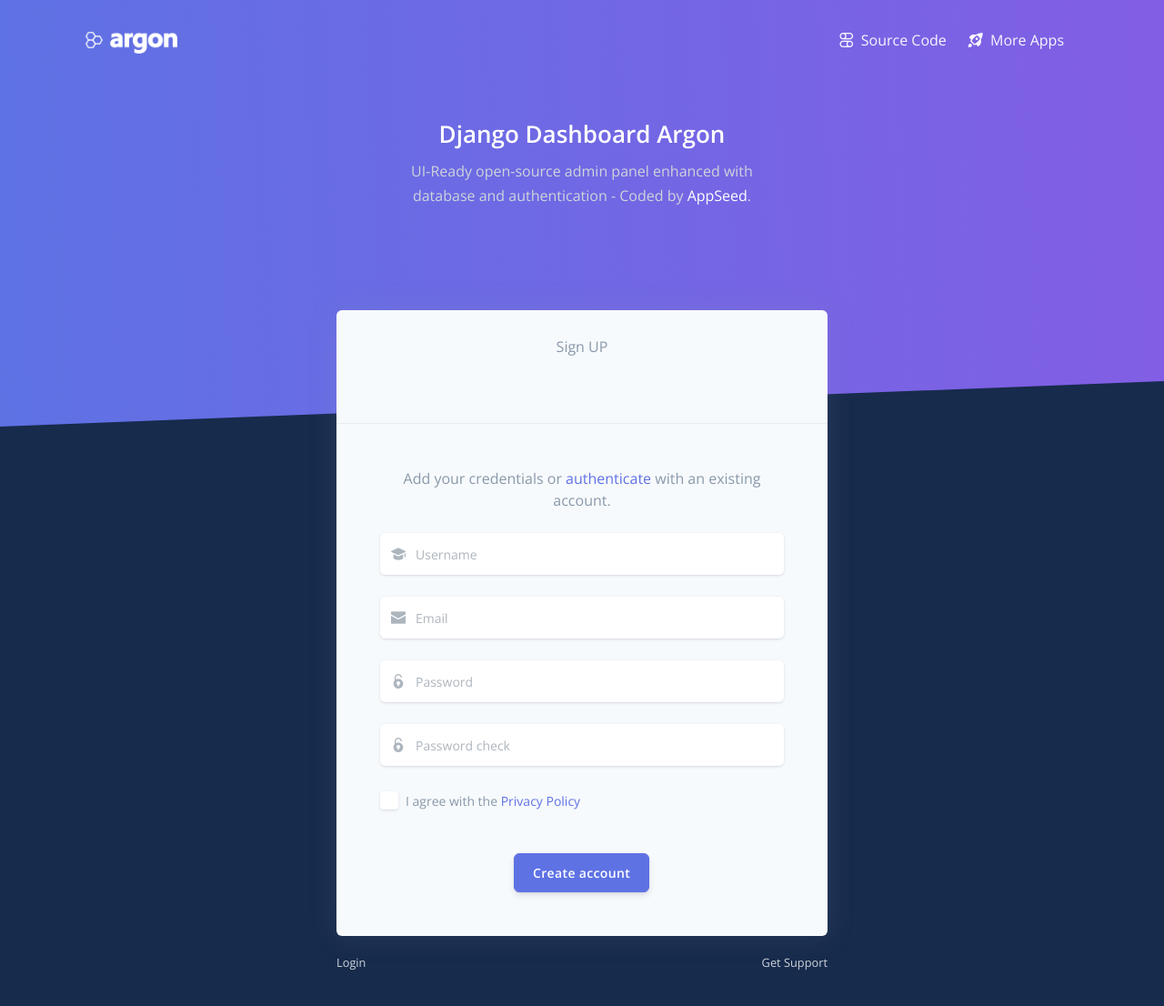
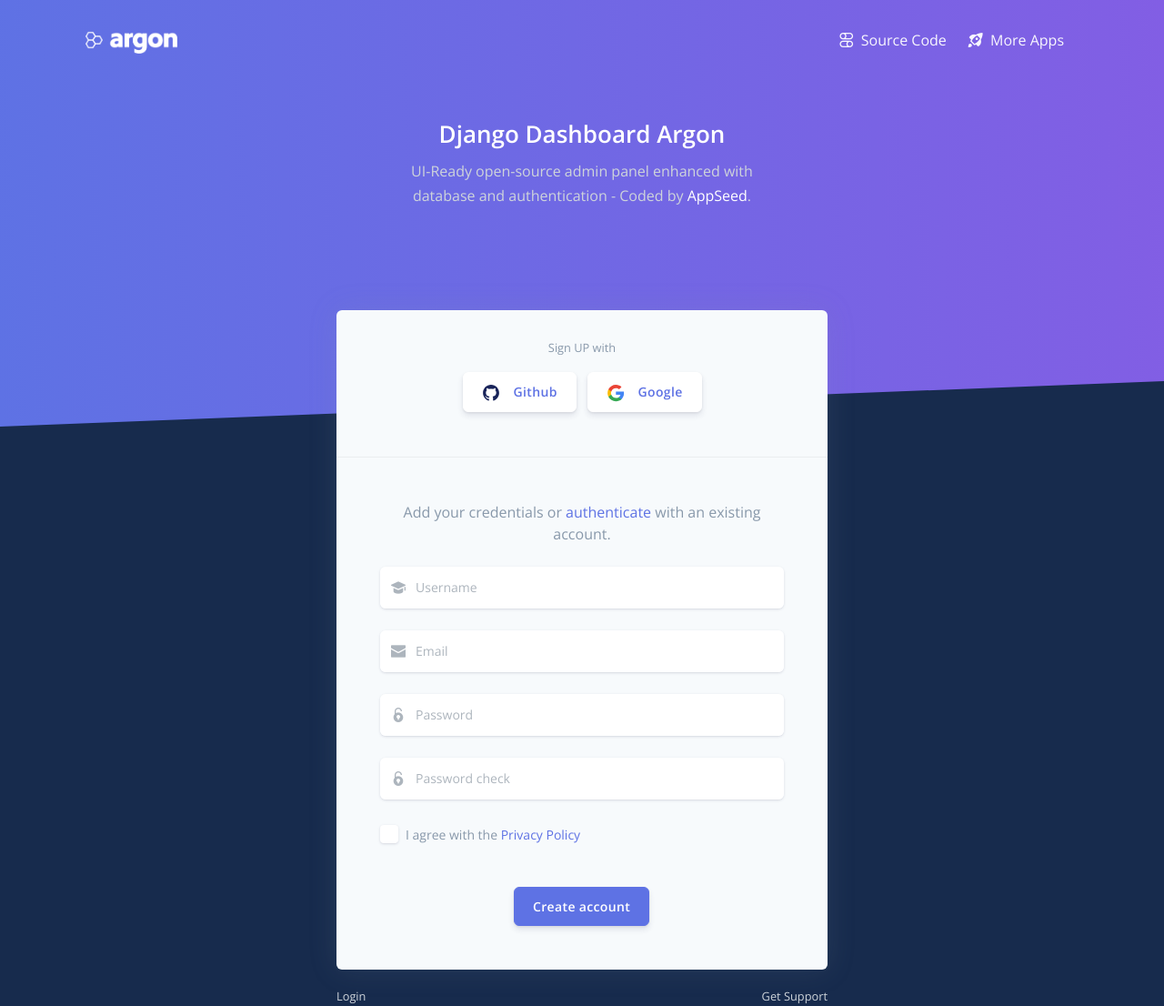
Before and after one commit to app-generator/sample-django-all-auth-graphql, a Django app: page /register/ in a window 1280 px wide. Shown: the top 1106 px of the page at 91% size. Run offline with Django 3.2, Linux system fonts and the light colour scheme; some libraries are stand-ins or nearby versions.

Commit message:
social login added

```diff
--- a/core/templates/accounts/register.html
+++ b/core/templates/accounts/register.html
@@ -1,4 +1,6 @@
 {% extends 'layouts/base-fullscreen.html' %}
+{% load static %}
+{% load socialaccount %}
 
 {% block title %} Register {% endblock title %}
 
@@ -14,18 +16,40 @@
             <div class="col-lg-6 col-md-8">
 
                 <div class="card bg-secondary shadow border-0">
+{#                    <div class="card-header bg-transparent pb-5">#}
+{#                        <div class="text-muted text-center mt-2 mb-4">#}
+{#                            Sign UP#}
+{#                        </div>#}
+{#                    </div>#}
+
                     <div class="card-header bg-transparent pb-5">
-              <div class="text-muted text-center mt-2 mb-4">
-                Sign UP
+                        <div class="text-muted text-center mt-2 mb-3">
+                            <small>Sign UP with</small>
+                        </div>
+                        <div class="btn-wrapper text-center">
+                            <a href="{% provider_login_url 'github' %}" class="btn btn-neutral btn-icon">
+                                <span class="btn-inner--icon">
+                                    <img src="{% static 'assets/img/icons/common/github.svg' %}">
+                                </span>
+                                <span class="btn-inner--text">Github</span>
+                            </a>
+                            <a href="{% provider_login_url 'google' %}" class="btn btn-neutral btn-icon">
+                                <span class="btn-inner--icon">
+                                    <img src="{% static 'assets/img/icons/common/google.svg' %}">
+                                </span>
+                                <span class="btn-inner--text">Google</span>
+                            </a>
                         </div>
                     </div>
+
                     <div class="card-body px-lg-5 py-lg-5">
                         <div class="text-center text-muted mb-4">
 
                             {% if msg %}
                                 <small>{{ msg }}</small>
                             {% else %}
-                  Add your credentials or <a href={% url 'login' %} >authenticate</a> with an existing account.
+                                Add your credentials or <a href={% url 'login' %}>authenticate</a> with an existing
+                                account.
                             {% endif %}
 
                         </div>
@@ -33,7 +57,8 @@
                         {% if success %}
 
                             <p class="text-center">
-                  Please <a href={% url 'login' %} class="text-black text-small">authenticate</a> using the new account.
+                                Please <a href={% url 'login' %} class="text-black text-small">authenticate</a> using
+                                the new account.
                             </p>
 
                         {% else %}
@@ -84,9 +109,11 @@
                                 <div class="row my-4">
                                     <div class="col-12">
                                         <div class="custom-control custom-control-alternative custom-checkbox">
-                        <input class="custom-control-input" id="customCheckRegister" type="checkbox">
+                                            <input class="custom-control-input" id="customCheckRegister"
+                                                   type="checkbox">
                                             <label class="custom-control-label" for="customCheckRegister">
-                          <span class="text-muted">I agree with the <a href="#!">Privacy Policy</a></span>
+                                                <span class="text-muted">I agree with the <a
+                                                        href="#!">Privacy Policy</a></span>
                                             </label>
                                         </div>
                                     </div>
@@ -107,10 +134,14 @@
         <div class="row mt-3">
             <div class="col-3"></div>
             <div class="col-3">
-          <a href="{% url 'login' %}" class="text-light"><small>Login</small></a>
+                <a href="{% url 'login' %}" class="text-light">
+                    <small>Login</small>
+                </a>
             </div>
             <div class="col-3 text-right">
-          <a href="https://appseed.us/support" class="text-light"><small>Get Support</small></a>
+                <a href="https://appseed.us/support" class="text-light">
+                    <small>Get Support</small>
+                </a>
             </div>
         </div>
 
--- a/core/urls.py
+++ b/core/urls.py
@@ -12,6 +12,8 @@
 
 urlpatterns = [
     path('admin/', admin.site.urls),
+    path('accounts/', include('allauth.urls')),
+
     path("", include("authentication.urls")),  # add this
     path("", include("app.urls")),  # add this
 
```
Also changed, not shown: core/settings.py (+33 -0 lines), core/templates/accounts/login.html (+33 -5 lines), README.md, media/django-dashboard-argon-signin-signup.png (added). Lines whose indentation alone changed are shown as unchanged.
